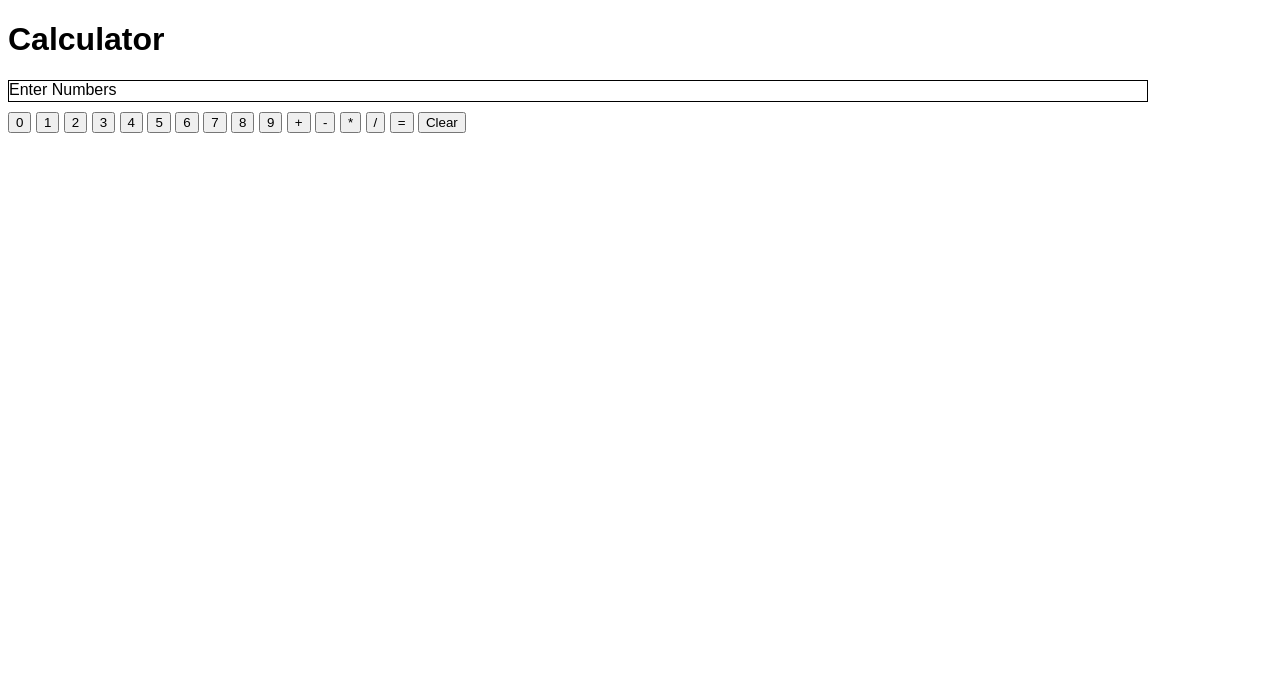
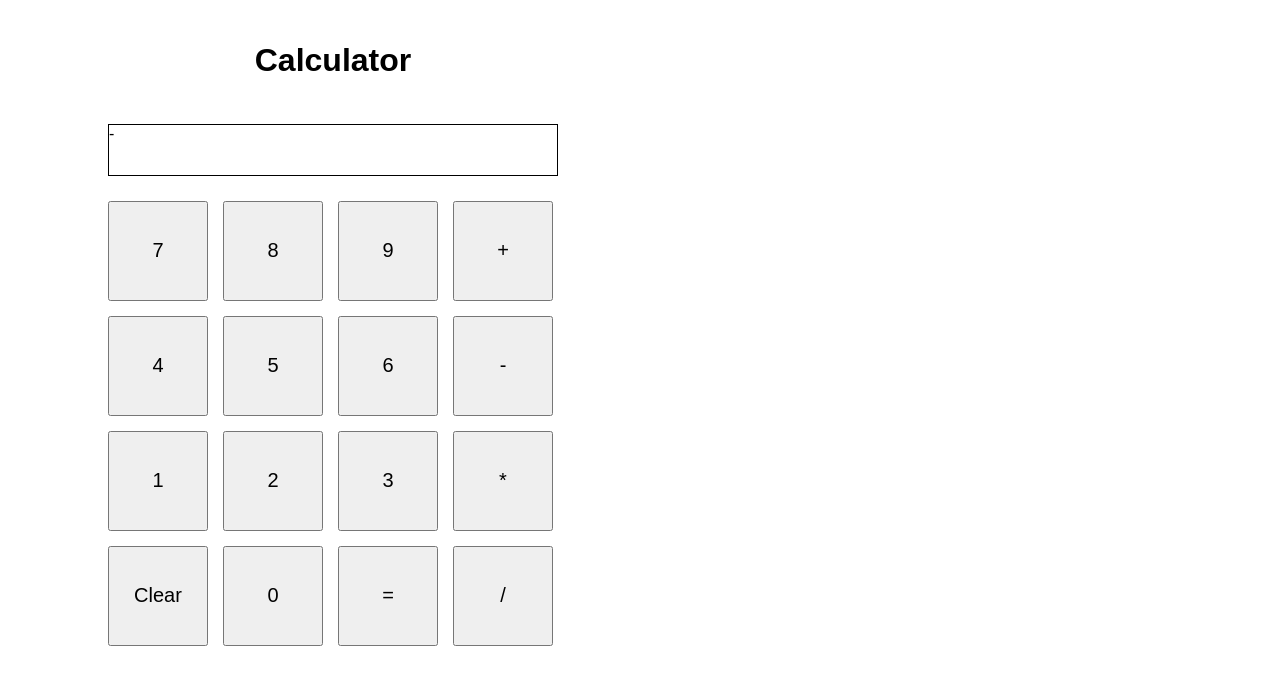
Before and after one commit to natesave/calculator, a plain HTML site: page index.html in a window 1280 px wide. Drawn offline with Linux system fonts and the light colour scheme; a web font is replaced by a local one.

Commit message:
linking buttons to javascript to appear on calculator screen

```diff
--- a/index.html
+++ b/index.html
@@ -8,27 +8,28 @@
     <link rel="stylesheet" href="style.css">
 </head>
 <body>
-    <h1>Calculator</h1>
-    <div id="calcScreen">Enter Numbers</div>
-    <div id="buttonContainer">
-        <button type="button">0</button>
-        <button type="button">1</button>
-        <button type="button">2</button>
-        <button type="button">3</button>
-        <button type="button">4</button>
-        <button type="button">5</button>
-        <button type="button">6</button>
-        <button type="button">7</button>
-        <button type="button">8</button>
-        <button type="button">9</button>
-        <button type="button">+</button>
-        <button type="button">-</button>
-        <button type="button">*</button>
-        <button type="button">/</button>
-        <button type="button">=</button>
-        <button type="button">Clear</button>
+    <div id="calculatorBorder">
+        <h1>Calculator</h1>
+        <div id="calcScreen">-</div>
+        <div id="buttonContainer">
+            <button type="button" id="7">7</button>
+            <button type="button" id="8">8</button>
+            <button type="button" id="9">9</button>
+            <button type="button" id="+">+</button>
+            <button type="button" id="4">4</button>
+            <button type="button" id="5">5</button>
+            <button type="button" id="6">6</button>
+            <button type="button" id="-">-</button>
+            <button type="button" id="1">1</button>
+            <button type="button" id="2">2</button>
+            <button type="button" id="3">3</button>
+            <button type="button" id="*">*</button>
+            <button type="button" id="clear">Clear</button>
+            <button type="button" id="0">0</button>
+            <button type="button" id="=">=</button>
+            <button type="button" id="/">/</button>
+        </div>
     </div>
-
     <script src="script.js"></script>
 </body>
 </html>
--- a/script.js
+++ b/script.js
@@ -1,7 +1,17 @@
+const screen = document.querySelector("#calcScreen")
+let displayValue = screen.textContent;
+
+const buttons = document.querySelectorAll('button');
+buttons.forEach((button) => {
+    button.addEventListener('click', () => {
+        screen.textContent = button.id;
+    })
+})
+
 let add = (x, y) => x + y;
 let subtract = (x, y) => x - y;
 let multiply = (x, y) => x * y;
-let divide =  (x, y) => x / y;
+let divide = (x, y) => x / y;
 
 function operate(operator, x, y) {
     if(operator === "+") {
--- a/style.css
+++ b/style.css
@@ -7,9 +7,35 @@ body {
     font-family: Digital, sans-serif;
 }
 
+h1 {
+    padding: 0 100px 0 100px;
+}
+
+#calculatorBorder {
+    display: flex;
+    flex-wrap: wrap;
+    justify-content: center;
+    align-items: center;
+    height: 650px;
+    width: 650px;
+}
+
 #calcScreen {
     border: 1px solid black;
-    height: 20px;
-    width: 90%;
-    margin: 10px 0 10px 0;
+    height: 50px;
+    width: 450px;
+    margin: 0 100px 0 100px;
 }
+
+#buttonContainer {
+    display: flex;
+    flex-wrap: wrap;
+    gap: 15px;
+    width: 450px;
+}
+
+button {
+    font-size: 20px;
+    width: 100px;
+    height: 100px;
+}
```
